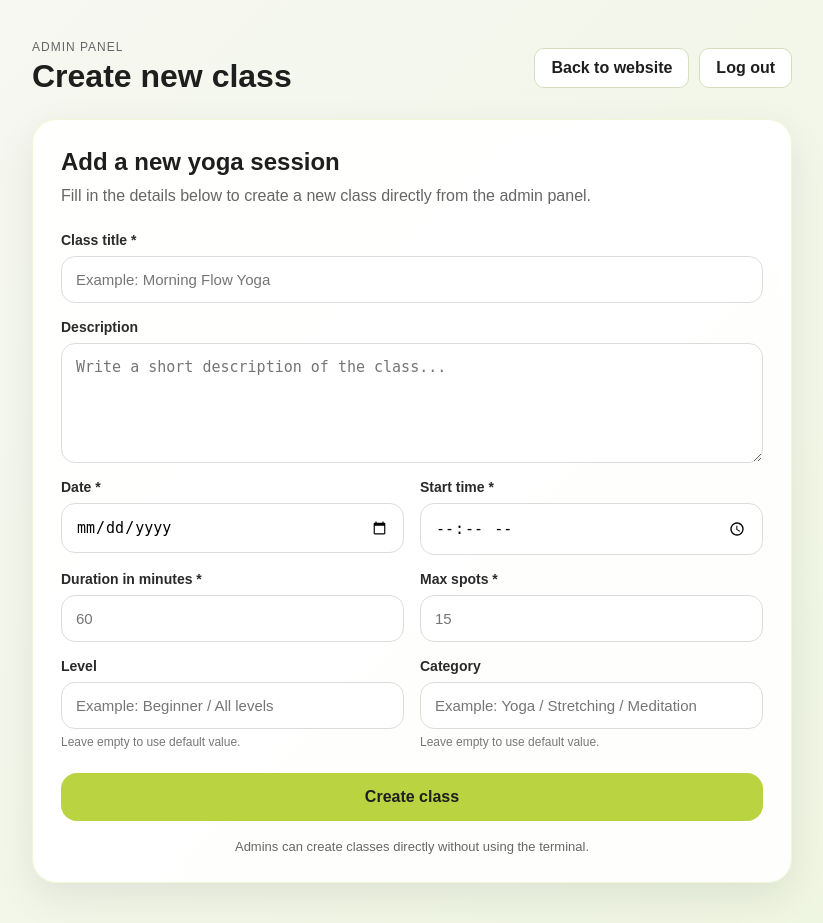
After one commit to NikolVoronina/yogi-project-flask-mvp, a Flask app: page /admin/create_classes in a window 1280 px wide. The commit adds this page. Shown: the whole page, without its empty margins (228-1051 px from the left). Run offline with Flask 3, Linux system fonts and the light colour scheme; the visitor is signed in with stand-in values (Sample User, id 1).

Commit message:
Made a admin-page, oraganized structure.

```diff
--- a/app.py
+++ b/app.py
@@ -10,6 +10,7 @@ from flask import (
 import pymysql
 from werkzeug.security import generate_password_hash, check_password_hash
 from functools import wraps
+from flask import session, redirect, url_for
 import datetime as dt
 
 def format_time_range(start_td, duration_minutes):
@@ -39,6 +40,15 @@ app = Flask(__name__)
 # SECRET KEY для сессий
 
 app.secret_key = "super-secret-yogi-key"
+
+
+def admin_required(f):
+    @wraps(f)
+    def decorated_function(*args, **kwargs):
+        if not session.get("is_admin"):
+            return redirect(url_for("login"))
+        return f(*args, **kwargs)
+    return decorated_function
 
 # Параметры базы данных
 
@@ -83,18 +93,6 @@ def login_required(view):
     def wrapped_view(**kwargs):
         if "user_id" not in session:
             return redirect(url_for("login"))
-        return view(**kwargs)
-
-    return wrapped_view
-
-
-def admin_required(view):
-    """Декоратор для админ страниц"""
-
-    @wraps(view)
-    def wrapped_view(**kwargs):
-        if not session.get("is_admin"):
-            return redirect(url_for("admin_login"))
         return view(**kwargs)
 
     return wrapped_view
@@ -256,90 +254,43 @@ def login():
     current_user = get_current_user()
 
     if current_user:
+        if session.get("is_admin"):
+            return redirect(url_for("admin_create_class"))
         return redirect(url_for("index"))
 
     error = None
 
     if request.method == "POST":
-
-        email = request.form.get("email")
-        password = request.form.get("password")
+        email = request.form.get("email", "").strip()
+        password = request.form.get("password", "")
 
         conn = get_db_connection()
-
         try:
             with conn.cursor() as cursor:
                 cursor.execute("SELECT * FROM users WHERE email = %s", (email,))
                 user = cursor.fetchone()
-
         finally:
             conn.close()
 
         if user and check_password_hash(user["password_hash"], password):
             session["user_id"] = user["id"]
+            session["is_admin"] = bool(user["is_admin"])
+
+            if user["is_admin"] == 1:
+                return redirect(url_for("admin_create_class"))
             return redirect(url_for("index"))
 
-        else:
-            error = "Feil e-post eller passord."
+        error = "Feil e-post eller passord."
 
     return render_template("login.html", error=error, current_user=None)
-
 
 @app.route("/logout")
 def logout():
     session.clear()
-    return redirect(url_for("index"))
+    return redirect(url_for("login"))
 
-# ---------------- ADMIN LOGIN ----------------
 
-@app.route("/admin/login", methods=["GET", "POST"])
-def admin_login():
-    # Если уже залогинен как админ → редирект
-    if session.get("is_admin"):
-        return redirect(url_for("admin_bookings"))
 
-    error = None
-
-    if request.method == "POST":
-        email = request.form.get("email")
-        password = request.form.get("password")
-
-        conn = get_db_connection()
-        try:
-            with conn.cursor() as cursor:
-                cursor.execute(
-                    "SELECT * FROM users WHERE email = %s",
-                    (email,)
-                )
-                user = cursor.fetchone()
-        finally:
-            conn.close()
-
-        # 🔥 ЛОГИКА ПРОВЕРКИ (чистая и безопасная)
-        if not user:
-            error = "Invalid email or password."
-
-        elif not check_password_hash(user["password_hash"], password):
-            error = "Invalid email or password."
-
-        elif user["is_admin"] != 1:
-            error = "You do not have admin access."
-
-        else:
-            # ✅ Успешный вход
-            session["admin_user_id"] = user["id"]
-            session["is_admin"] = True
-
-            return redirect(url_for("admin_bookings"))
-
-    return render_template("admin/login.html", error=error)
-
-@app.route("/admin/logout")
-def admin_logout():
-    session.pop("admin_user_id", None)
-    session.pop("is_admin", None)
-
-    return redirect(url_for("admin_login"))
 
 # ---------------- STATIC PAGES ----------------
 
@@ -359,7 +310,6 @@ def pricing():
 @app.route("/book/<int:class_id>", methods=["GET", "POST"])
 @login_required
 def book(class_id):
-
     current_user = get_current_user()
 
     conn = get_db_connection()
@@ -476,7 +426,6 @@ def my_classes():
 
 
 # ---------------- ADMIN BOOKINGS ----------------
-
 @app.route("/admin/bookings")
 @admin_required
 def admin_bookings():
@@ -510,7 +459,7 @@ def admin_bookings():
         conn.close()
 
     return render_template(
-        "admin_bookings.html",
+        "admin/bookings.html",
         bookings=bookings,
         current_user=current_user,
     )
@@ -605,5 +554,56 @@ def schedule():
     )
 
 
+# ---------------- ADMIN CREATE CLASS ----------------
+
+@app.route("/admin/create_classes", methods=["GET", "POST"])
+@admin_required
+def admin_create_class():
+    error = None
+    success = None
+
+    if request.method == "POST":
+        title = request.form.get("title", "").strip()
+        description = request.form.get("description", "").strip()
+        date = request.form.get("date", "").strip()
+        start_time = request.form.get("start_time", "").strip()
+        duration_minutes = request.form.get("duration_minutes", "").strip()
+        max_spots = request.form.get("max_spots", "").strip()
+        level = request.form.get("level", "").strip()
+        category = request.form.get("category", "").strip()
+
+        if not title or not date or not start_time or not duration_minutes or not max_spots:
+            error = "Please fill in all required fields."
+        else:
+            conn = get_db_connection()
+            try:
+                with conn.cursor() as cursor:
+                    cursor.execute("""
+                        INSERT INTO classes
+                        (title, description, date, start_time, duration_minutes, max_spots, level, category)
+                        VALUES (%s, %s, %s, %s, %s, %s, %s, %s)
+                    """, (
+                        title,
+                        description,
+                        date,
+                        start_time,
+                        int(duration_minutes),
+                        int(max_spots),
+                        level if level else "All levels",
+                        category if category else "General"
+                    ))
+                    conn.commit()
+
+                success = "Class created successfully."
+
+            except Exception as e:
+                error = f"Database error: {e}"
+
+            finally:
+                conn.close()
+
+    return render_template("admin/create_classes.html", error=error, success=success)
+
+
 if __name__ == "__main__":
     app.run(host="0.0.0.0", port=5000, debug=True)
--- a/templates/admin/bookings.html
+++ b/templates/admin/bookings.html
@@ -1,6 +1,8 @@
 {% extends "base.html" %}
 
 {% block content %}
+<a href="{{ url_for('admin_create_class') }}" class="btn-primary">Create new class</a>
+
 <div class="container">
     <h1>Admin Bookings</h1>
 
--- /dev/null
+++ b/templates/admin/create_classes.html
@@ -0,0 +1,314 @@
+<!DOCTYPE html>
+<html lang="en">
+
+<head>
+    <meta charset="UTF-8" />
+    <meta name="viewport" content="width=device-width, initial-scale=1.0" />
+    <title>Create Class</title>
+    <style>
+        * {
+            box-sizing: border-box;
+            margin: 0;
+            padding: 0;
+        }
+
+        body {
+            font-family: Arial, sans-serif;
+            background: linear-gradient(135deg, #f7f8f3, #eef5df);
+            color: #1e1e1e;
+            min-height: 100vh;
+            padding: 40px 20px;
+        }
+
+        .page {
+            max-width: 760px;
+            margin: 0 auto;
+        }
+
+        .topbar {
+            display: flex;
+            justify-content: space-between;
+            align-items: center;
+            margin-bottom: 24px;
+            gap: 16px;
+            flex-wrap: wrap;
+        }
+
+        .brand {
+            display: flex;
+            flex-direction: column;
+            gap: 4px;
+        }
+
+        .brand small {
+            color: #666;
+            text-transform: uppercase;
+            letter-spacing: 1px;
+            font-size: 12px;
+        }
+
+        .brand h1 {
+            font-size: 32px;
+            font-weight: 700;
+        }
+
+        .top-actions {
+            display: flex;
+            gap: 10px;
+            flex-wrap: wrap;
+        }
+
+        .top-actions a {
+            text-decoration: none;
+            padding: 10px 16px;
+            border-radius: 10px;
+            font-weight: 600;
+            transition: 0.2s ease;
+        }
+
+        .btn-outline {
+            border: 1px solid #d6dfbc;
+            background: white;
+            color: #1e1e1e;
+        }
+
+        .btn-outline:hover {
+            transform: translateY(-1px);
+            box-shadow: 0 6px 20px rgba(0, 0, 0, 0.06);
+        }
+
+        .card {
+            background: rgba(255, 255, 255, 0.92);
+            border: 1px solid rgba(186, 211, 65, 0.2);
+            box-shadow: 0 14px 40px rgba(0, 0, 0, 0.08);
+            border-radius: 24px;
+            padding: 28px;
+            backdrop-filter: blur(6px);
+        }
+
+        .card-header {
+            margin-bottom: 24px;
+        }
+
+        .card-header h2 {
+            font-size: 24px;
+            margin-bottom: 8px;
+        }
+
+        .card-header p {
+            color: #666;
+            line-height: 1.5;
+        }
+
+        .message {
+            padding: 14px 16px;
+            border-radius: 14px;
+            margin-bottom: 18px;
+            font-size: 15px;
+            line-height: 1.4;
+        }
+
+        .message.error {
+            background: #ffe7e7;
+            color: #9b1c1c;
+            border: 1px solid #f3b5b5;
+        }
+
+        .message.success {
+            background: #e9f8df;
+            color: #2d6a1f;
+            border: 1px solid #bade9f;
+        }
+
+        form {
+            display: flex;
+            flex-direction: column;
+            gap: 18px;
+        }
+
+        .grid {
+            display: grid;
+            grid-template-columns: 1fr 1fr;
+            gap: 16px;
+        }
+
+        .field {
+            display: flex;
+            flex-direction: column;
+            gap: 8px;
+        }
+
+        .field.full {
+            grid-column: 1 / -1;
+        }
+
+        label {
+            font-size: 14px;
+            font-weight: 700;
+            color: #2a2a2a;
+        }
+
+        input,
+        textarea,
+        select {
+            width: 100%;
+            padding: 14px 14px;
+            border: 1px solid #dcdcdc;
+            border-radius: 14px;
+            font-size: 15px;
+            background: #fff;
+            transition: 0.2s ease;
+            outline: none;
+        }
+
+        input:focus,
+        textarea:focus,
+        select:focus {
+            border-color: #bad341;
+            box-shadow: 0 0 0 4px rgba(186, 211, 65, 0.18);
+        }
+
+        textarea {
+            min-height: 120px;
+            resize: vertical;
+        }
+
+        .hint {
+            font-size: 12px;
+            color: #777;
+            margin-top: -2px;
+        }
+
+        .submit-btn {
+            border: none;
+            background: #bad341;
+            color: #1e1e1e;
+            padding: 15px 18px;
+            border-radius: 16px;
+            font-size: 16px;
+            font-weight: 700;
+            cursor: pointer;
+            transition: 0.2s ease;
+            margin-top: 6px;
+        }
+
+        .submit-btn:hover {
+            transform: translateY(-2px);
+            box-shadow: 0 12px 24px rgba(186, 211, 65, 0.28);
+        }
+
+        .footer-note {
+            margin-top: 18px;
+            color: #666;
+            font-size: 13px;
+            text-align: center;
+        }
+
+        @media (max-width: 700px) {
+            .grid {
+                grid-template-columns: 1fr;
+            }
+
+            .brand h1 {
+                font-size: 26px;
+            }
+
+            .card {
+                padding: 20px;
+                border-radius: 18px;
+            }
+
+            body {
+                padding: 20px 14px;
+            }
+        }
+    </style>
+</head>
+
+<body>
+    <div class="page">
+        <div class="topbar">
+            <div class="brand">
+                <small>Admin panel</small>
+                <h1>Create new class</h1>
+            </div>
+
+            <div class="top-actions">
+                <a href="{{ url_for('index') }}" class="btn-outline">Back to website</a>
+                <a href="{{ url_for('logout') }}" class="btn-outline">Log out</a>
+            </div>
+        </div>
+
+        <div class="card">
+            <div class="card-header">
+                <h2>Add a new yoga session</h2>
+                <p>Fill in the details below to create a new class directly from the admin panel.</p>
+            </div>
+
+            {% if error %}
+            <div class="message error">{{ error }}</div>
+            {% endif %}
+
+            {% if success %}
+            <div class="message success">{{ success }}</div>
+            {% endif %}
+
+            <form method="POST">
+                <div class="grid">
+                    <div class="field full">
+                        <label for="title">Class title *</label>
+                        <input type="text" id="title" name="title" placeholder="Example: Morning Flow Yoga" required>
+                    </div>
+
+                    <div class="field full">
+                        <label for="description">Description</label>
+                        <textarea id="description" name="description"
+                            placeholder="Write a short description of the class..."></textarea>
+                    </div>
+
+                    <div class="field">
+                        <label for="date">Date *</label>
+                        <input type="date" id="date" name="date" required>
+                    </div>
+
+                    <div class="field">
+                        <label for="start_time">Start time *</label>
+                        <input type="time" id="start_time" name="start_time" required>
+                    </div>
+
+                    <div class="field">
+                        <label for="duration_minutes">Duration in minutes *</label>
+                        <input type="number" id="duration_minutes" name="duration_minutes" min="1" placeholder="60"
+                            required>
+                    </div>
+
+                    <div class="field">
+                        <label for="max_spots">Max spots *</label>
+                        <input type="number" id="max_spots" name="max_spots" min="1" placeholder="15" required>
+                    </div>
+
+                    <div class="field">
+                        <label for="level">Level</label>
+                        <input type="text" id="level" name="level" placeholder="Example: Beginner / All levels">
+                        <div class="hint">Leave empty to use default value.</div>
+                    </div>
+
+                    <div class="field">
+                        <label for="category">Category</label>
+                        <input type="text" id="category" name="category"
+                            placeholder="Example: Yoga / Stretching / Meditation">
+                        <div class="hint">Leave empty to use default value.</div>
+                    </div>
+                </div>
+
+                <button type="submit" class="submit-btn">Create class</button>
+            </form>
+
+            <div class="footer-note">
+                Admins can create classes directly without using the terminal.
+            </div>
+        </div>
+    </div>
+</body>
+
+</html>
```
Also changed, not shown: templates/classes.html (+50 -18 lines), README.md, 1 other file.
